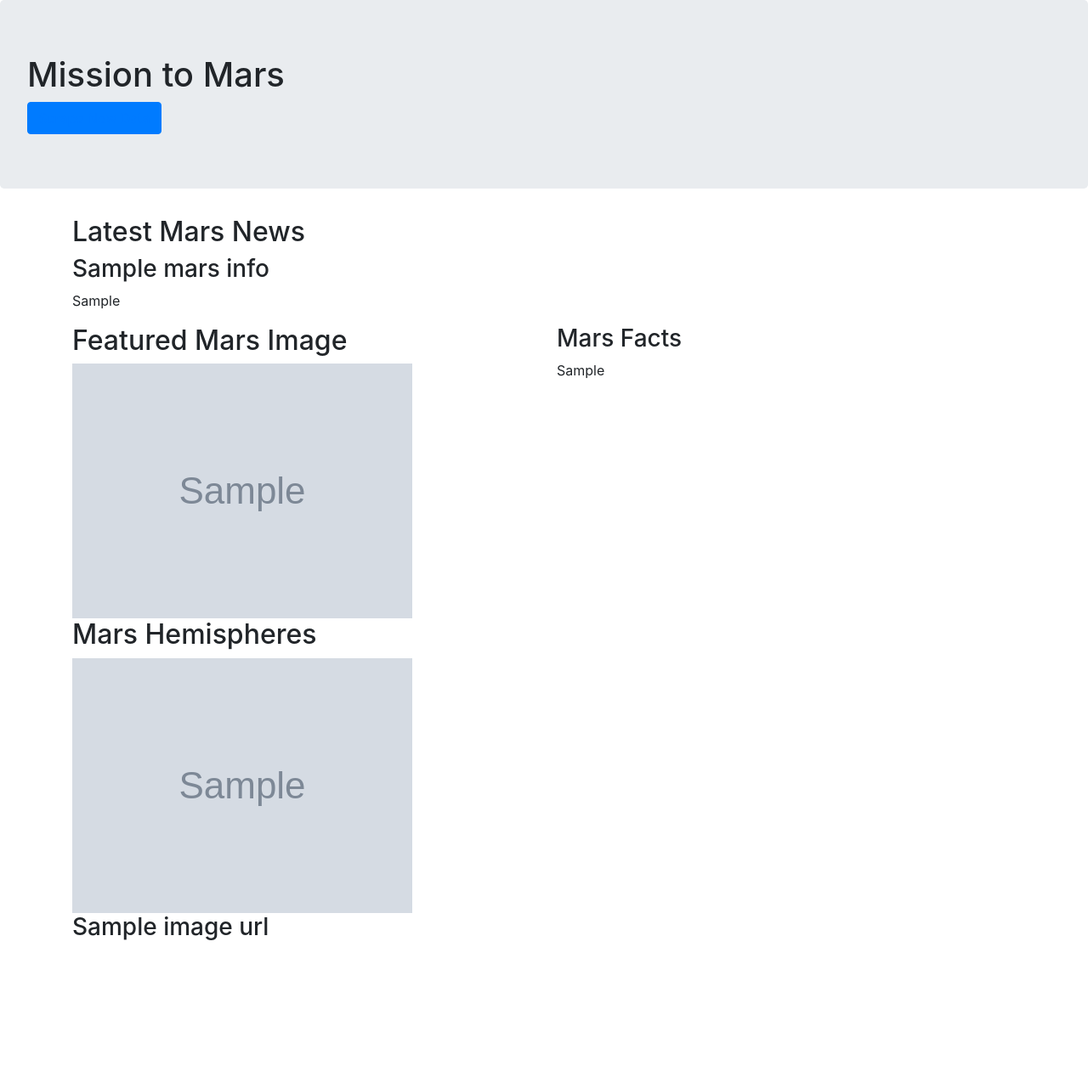
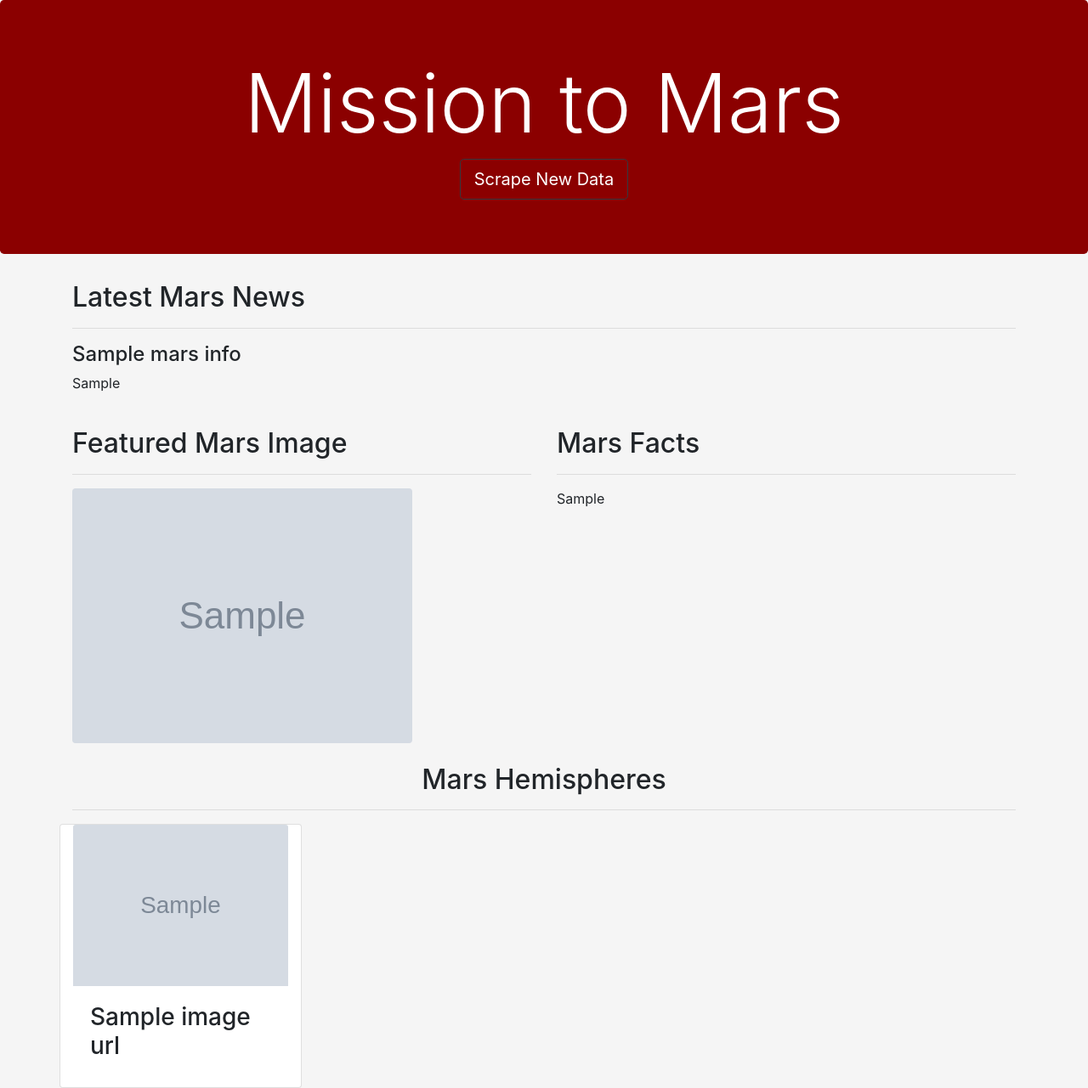
Before and after one commit to khutula/web-scraping-challenge, a Flask app: page / in a window 1280 px wide. Shown: the whole page at 85% size. Before the commit the page ends 1107 px from the top, so only its background shows below. Run offline with Flask 2, Linux system fonts and the light colour scheme; grey boxes marked "Sample" are stand-in pictures; a database or web service that is not in the repository returns one stand-in record (values such as "Sample title"); some libraries are stand-ins or nearby versions.

Commit message:
complete web page styling

```diff
--- a/Missions_to_Mars/app.py
+++ b/Missions_to_Mars/app.py
@@ -48,4 +48,4 @@ def data_scrape():
 
 
 if __name__ == "__main__":
-    app.run(debug=False)
+    app.run(debug=True)
--- a/Missions_to_Mars/scrape_mars.py
+++ b/Missions_to_Mars/scrape_mars.py
@@ -56,7 +56,7 @@ def scrape():
     mars_facts_df = mars_facts_df.set_index("Mars - Earth Comparison")
 
     # convert dataframe back to html
-    mars_facts_html = mars_facts_df.to_html()
+    mars_facts_html = mars_facts_df.to_html(classes="table table-striped table-dark")
 
 
     ############### Mars Hemispheres ###############
--- a/Missions_to_Mars/templates/index.html
+++ b/Missions_to_Mars/templates/index.html
@@ -5,13 +5,30 @@
     <meta http-equiv="X-UA-Compatible" content="IE=edge">
     <meta name="viewport" content="width=device-width, initial-scale=1.0">
     <link rel="stylesheet" href="https://maxcdn.bootstrapcdn.com/bootstrap/4.0.0/css/bootstrap.min.css" integrity="sha384-Gn5384xqQ1aoWXA+058RXPxPg6fy4IWvTNh0E263XmFcJlSAwiGgFAW/dAiS6JXm" crossorigin="anonymous">
+    <style>
+        body {
+            background-color: whitesmoke;
+        }
+
+        .jumbotron {
+            background-color: darkred;
+            color: white;
+        }
+
+        .btn a {
+            color: white !important;
+        }
+        .btn a:hover {
+            text-decoration: none !important;
+        }
+    </style>
     <title>Mission to Mars</title>
 </head>
 
 <body>
-    <div class="jumbotron">
-        <h1>Mission to Mars</h1>
-        <button type="button" class="btn btn-primary">
+    <div class="jumbotron text-center">
+        <h1 class="text-center display-1">Mission to Mars</h1>
+        <button type="button" class="btn btn-outline-dark btn-lg">
             <a href="/scrape">Scrape New Data</a>
         </button>
     </div>
@@ -19,30 +36,38 @@
         <div class="row">
             <div class="col-12">
                 <h2>Latest Mars News</h2>
-                <h3>{{mars_dict.NewsTitle}}</h3>
+                <hr>
+                <h4>{{mars_dict.NewsTitle}}</h4>
                 <p>{{mars_dict.NewsParagraph}}</p>
             </div>
         </div>
+        <br>
         <div class="row">
             <div class="col-6">
                 <h2>Featured Mars Image</h2>
-                <img src= {{ mars_dict.FeaturedImage }} alt="Featured Mars Image">
+                <hr>
+                <img class="img-fluid rounded" src= {{ mars_dict.FeaturedImage }} alt="Featured Mars Image">
             </div>
             <div class="col-6">
-                <h3>Mars Facts</h3>
+                <h2>Mars Facts</h2>
+                <hr>
                 {{mars_dict.MarsFactsTable | safe}}
             </div>
         </div>
+        <br>
         <div class="row">
             <div class="col-12">
-                <h2>Mars Hemispheres</h2>
+                <h2 class="text-center">Mars Hemispheres</h2>
+                <hr>
             </div>
         </div>
         <div class="row">
             {% for image_url in mars_dict.HemisphereImages %}
-            <div class="col-3">
-                <img src={{image_url.img_url}} alt={{image_url.title}}>
-                <h3>{{image_url.title}}</h3>
+            <div class="col-3 card">
+                <img class="card-img-top" src={{image_url.img_url}} alt={{image_url.title}}>
+                <div class="card-body">
+                    <h3 class="card-title">{{image_url.title}}</h3>
+                </div>
             </div>
             {% endfor %}
         </div>
```
